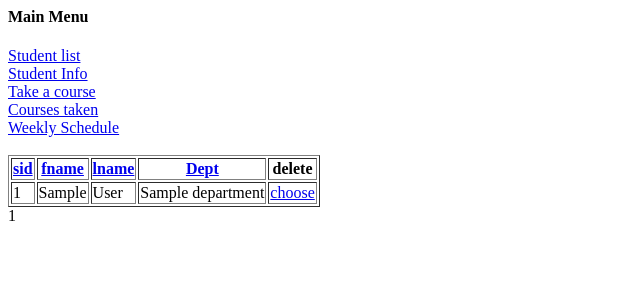
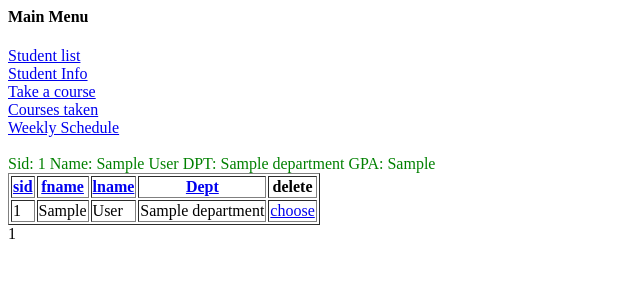
Before and after one commit to mustafaeldikan/uniSystem_take_course, a PHP site: page /student.php in a window 1280 px wide. Shown: the top 300 px of the page, without its empty margins (0-640 px from the left). Run offline with PHP 8.4, Linux system fonts and the light colour scheme; tables that the repository leaves empty or names only in its code hold one stand-in row (values such as "Sample post").

Commit message:
4. commit

```diff
--- a/student.php
+++ b/student.php
@@ -75,6 +75,16 @@ switch ($op) {
 			courseList($studentsDid, $_REQUEST['sid']);
 		}
 		break;
+	case 'chooseStudent':
+		if (!isset($_REQUEST['sid'])) {
+			echo 'Please first choose a student from the list below<br>';
+			studentList($_REQUEST['sid'] ?? '', $_GET['col'] ?? 'sid', $_GET['direct'] ?? 'ASC', $_GET['pageno'] ?? '1');
+		} else {
+
+			studentList($_REQUEST['sid'], $_GET['col'] ?? 'sid', $_GET['direct'] ?? 'ASC', $_GET['pageno'] ?? '1');
+		}
+		break;
+
 	default:
 		studentList($_REQUEST['sid'] ?? '', $_GET['col'] ?? 'sid', $_GET['direct'] ?? 'ASC', $_GET['pageno'] ?? '1');
 }
@@ -96,7 +106,7 @@ function connectToDB()
 function menu()
 {
 	global $connect;
-	$sid = $_REQUEST['sid'] ?? '';
+	$sid = $_REQUEST['sid'] ?? '1';
 	echo "
     <h4>Main Menu</h4>
     <a href='?op=list&sid=$sid'>Student list</a><br>
@@ -106,14 +116,26 @@ function menu()
     <a href='?op=studentSchedule&sid=$sid'>Weekly Schedule</a><br><br>";
 
 	if ($sid) {
-		$stmt = $connect->prepare("SELECT * FROM student WHERE sid = ? LIMIT 1");
+		// Query to join student and take tables to get the grade
+		$stmt = $connect->prepare("
+            SELECT student.sid, student.fname, student.lname, take.grade ,d.dname
+            FROM student
+            LEFT JOIN take ON student.sid = take.sid
+			LEFT JOIN department d ON student.did = d.did
+            WHERE student.sid = ?
+            LIMIT 1
+        ");
 		$stmt->bind_param('i', $sid);
 		$stmt->execute();
 		$result = $stmt->get_result();
 		$stdRow = $result->fetch_assoc();
-		echo "<span style='color:green;'>No: {$stdRow['sid']} Name: {$stdRow['fname']} {$stdRow['lname']}</span><br>";
+
+		// If there are multiple records due to the join, you may want to handle that
+		$grade = $stdRow['grade'] ?? 'N/A'; // Default to 'N/A' if grade is not set
+		echo "<span style='color:green;'>Sid: {$stdRow['sid']} Name: {$stdRow['fname']} {$stdRow['lname']} DPT: {$stdRow['dname']} GPA: {$grade}</span><br>";
 	}
 }
+
 
 function selection($studentsDid, $sid)
 {
@@ -137,32 +159,86 @@ function selection($studentsDid, $sid)
 function courseList($did, $sid)
 {
 	global $connect;
-	$stmt = $connect->prepare("SELECT * FROM course WHERE did = ?");
+	$stmt = $connect->prepare("
+        SELECT c.cid, c.title, c.credits, t.fname AS teacher_fname, t.lname AS teacher_lname
+        FROM course c
+        JOIN teach te ON c.cid = te.cid
+        JOIN teacher t ON te.tid = t.tid
+        WHERE c.did = ?
+    ");
 	$stmt->bind_param('i', $did);
 	$stmt->execute();
 	$result = $stmt->get_result();
 
-	echo "<table border='1'><tr><th>Code</th><th>Title</th><th>Credits</th><th>Take</th></tr>";
+	echo "<table border='1'><tr><th>Code</th><th>Title</th><th>Credits</th><th>Teacher</th><th>Take</th></tr>";
 	while ($row = $result->fetch_assoc()) {
-		echo "<tr><td>{$row['cid']}</td><td>{$row['title']}</td><td>{$row['credits']}</td><td><a href='?op=takeCourse&sid={$sid}&cid={$row['cid']}'>choose</a></td></tr>";
+		$teacherName = $row['teacher_fname'] . ' ' . $row['teacher_lname'];
+		echo "<tr>
+            <td>{$row['cid']}</td>
+            <td>{$row['title']}</td>
+            <td>{$row['credits']}</td>
+            <td>{$teacherName}</td>
+            <td><a href='?op=takeCourse&sid={$sid}&cid={$row['cid']}'>choose</a></td>
+        </tr>";
 	}
 	echo '</table>';
 }
 
+
 function chosenCourses($sid)
 {
 	global $connect;
-	$stmt = $connect->prepare("SELECT * FROM take t JOIN course c ON t.cid = c.cid WHERE t.sid = ?");
+	$stmt = $connect->prepare("
+        SELECT ta.cid, c.title, c.credits, t.fname AS teacher_fname, t.lname AS teacher_lname, SUM(c.credits) OVER() AS summ
+        FROM take ta
+        JOIN course c ON ta.cid = c.cid
+        JOIN teach te ON c.cid = te.cid
+        JOIN teacher t ON te.tid = t.tid
+        WHERE ta.sid = ?
+    ");
 	$stmt->bind_param('i', $sid);
 	$stmt->execute();
 	$result = $stmt->get_result();
 
-	echo "<table border='1'><tr><th>Code</th><th>Title</th><th>Credits</th><th>Delete</th></tr>";
+	$totalCredits = 0;
+	$courses = []; // Store all rows temporarily
+
+	// Fetch the data
 	while ($row = $result->fetch_assoc()) {
-		echo "<tr><td>{$row['cid']}</td><td>{$row['title']}</td><td>{$row['credits']}</td><td><a href='?op=deleteCourse&sid={$sid}&cid={$row['cid']}'>delete</a></td></tr>";
+		$courses[] = $row; // Store each row in an array
+		if ($totalCredits == 0) {
+			$totalCredits = $row['summ']; // Store the total credits from the first row
+		}
+	}
+
+	// Display the total credits above the table
+	echo "<span style='color:green;'>Total Credits: {$totalCredits}</span>";
+
+	// Generate the table
+	echo "<table border='1'>
+    <tr>
+    <th>Code</th>
+    <th>Title</th>
+    <th>Credits</th>
+    <th>Teacher</th>
+    <th>Delete</th>
+    </tr>";
+
+	foreach ($courses as $row) {
+		$teacherName = $row['teacher_fname'] . ' ' . $row['teacher_lname'];
+		echo "<tr>
+            <td>{$row['cid']}</td>
+            <td>{$row['title']}</td>
+            <td>{$row['credits']}</td>
+            <td>{$teacherName}</td>
+            <td><a href='?op=deleteCourse&sid={$sid}&cid={$row['cid']}'>delete</a></td>
+        </tr>";
 	}
 	echo '</table>';
 }
+
+
+
 
 function updateStudent($sid, $fname, $lname, $did, $birthdate, $email)
 {
@@ -212,28 +288,71 @@ function deleteCourse($sid, $cid)
 function updateForm($sid)
 {
 	global $connect;
-	$stmt = $connect->prepare("SELECT student.*, department.email,department.dname FROM student JOIN department ON student.did = department.did WHERE sid = ? LIMIT 1");
+
+	// Fetch student information
+	$stmt = $connect->prepare("SELECT student.*, department.email, department.dname, department.did
+        FROM student
+        JOIN department ON student.did = department.did
+        WHERE student.sid = ? LIMIT 1");
 	$stmt->bind_param('i', $sid);
 	$stmt->execute();
 	$result = $stmt->get_result();
 	$row = $result->fetch_assoc();
 
+	// Fetch department list
+	$deptStmt = $connect->prepare("SELECT did, dname FROM department");
+	$deptStmt->execute();
+	$deptResult = $deptStmt->get_result();
+
+	// Start the form
 	echo "<form method='GET'>
-    <table>
-    <tr><td colspan='2'>Update Student </td></tr>
-    <tr><td>Sid</td><td><input type='text' readonly name='sid' value='{$row['sid']}'></td></tr>
-    <tr><td>Firstname</td><td><input type='text' name='fname' value='{$row['fname']}'></td></tr>
-    <tr><td>Lastname</td><td><input type='text' name='lname' value='{$row['lname']}'></td></tr>
-    <tr><td>Birth Date</td><td><input type='date' name='birthdate' value='{$row['birthdate']}'></td></tr>
-	<tr><td>Did</td><td><input type='text' name='did' value='{$row['did']}'></td></tr>
-    <tr><td>Dept</td><td><input type='text' name='dname' value='{$row['dname']}'></td></tr>
-    <tr><td>Email</td><td><input type='text' name='email' value='{$row['email']}'></td></tr>
-    <tr><td></td><td><input type='submit' name='gonder' value='Save'>
-	<a href='?op=list'>Home</a></td></tr>
+    <table border='1'>
+        <tr>
+		<td rowspan='4'  id='picture'>
+                    <label for='fileInput' style='display: block; text-align: center;cursor: pointer;'>
+					<img src='placeholder-image.png' alt='Picture Here' style='width: 100px; height: 100px;'></label>
+                    <input type='file' id='fileInput' style='opacity: 0;position: absolute;'  name='picture' accept='image/*'>
+                </td>
+            <td>Firstname</td>
+            <td>
+                <input type='text' name='fname' value='{$row['fname']}'>
+            </td>
+
+		<td>Firstname</td>
+            <td>
+                <input type='text' name='lname' value='{$row['lname']}'>
+            </td>
+
+
+        </tr>
+        <tr>
+            <td>Sid</td>
+            <td><input type='text'  name='sid' value='{$row['sid']}'></td>
+            <td>Birthdate</td>
+             <td><input type='date' name='birthdate' value='{$row['birthdate']}'></td>
+        </tr>
+        <tr>
+            <td>Email</td>
+            <td><input type='email' name='email' value='{$row['email']}'></td>
+        </tr>
+        <tr>
+            <td>Dept</td>
+            <td>
+                <select name='did'>";
+	// Populate the select box with departments
+	while ($deptRow = $deptResult->fetch_assoc()) {
+		$selected = ($deptRow['did'] == $row['did']) ? ' selected ' : '';
+		echo "<option value='{$deptRow['did']}'{$selected}>{$deptRow['dname']}</option>";
+	}
+	echo "</select>
+            </td>
+            <td><input type='submit' name='gonder' value='SAVE'> <a href='?op=list'>Home</a></td>
+        </tr>
     </table>
     <input type='hidden' name='op' value='update'>
-    </form>";
+</form>";
 }
+
 
 
 
@@ -246,17 +365,26 @@ function studentList($sidChosen, $col, $dir, $pageNo)
 	$stmt->execute();
 	$result = $stmt->get_result();
 
-	echo "<table border='1'><tr><th><a href='?op=list&col=sid&direct=" . ($dir == 'ASC' ? 'DESC' : 'ASC') . "'>sid</a></th>
-        <th><a href='?op=list&col=fname&direct=" . ($dir == 'ASC' ? 'DESC' : 'ASC') . "'>fname</a></th>
-        <th><a href='?op=list&col=lname&direct=" . ($dir == 'ASC' ? 'DESC' : 'ASC') . "'>lname</a></th>
-        <th><a href='?op=list&col=dname&direct=" . ($dir == 'ASC' ? 'DESC' : 'ASC') . "'>Dept</a></th>
-        <th>delete</th></tr>";
+	echo "<table border='1'>
+    <tr>
+        <th><a href='?op=list&col=sid&direct=" . ($dir == 'ASC' ? 'DESC' : 'ASC') . "&pageno=$pageNo'>sid</a></th>
+        <th><a href='?op=list&col=fname&direct=" . ($dir == 'ASC' ? 'DESC' : 'ASC') . "&pageno=$pageNo'>fname</a></th>
+        <th><a href='?op=list&col=lname&direct=" . ($dir == 'ASC' ? 'DESC' : 'ASC') . "&pageno=$pageNo'>lname</a></th>
+        <th><a href='?op=list&col=dname&direct=" . ($dir == 'ASC' ? 'DESC' : 'ASC') . "&pageno=$pageNo'>Dept</a></th>
+        <th>delete</th>
+    </tr>";
 
 	while ($row = $result->fetch_assoc()) {
 		// If the current row is the chosen student, apply a different background color
 		$bgColor = ($sidChosen == $row['sid']) ? "style='background-color: yellow;'" : "";
-		echo "<tr $bgColor><td>{$row['sid']}</td><td>{$row['fname']}</td><td>{$row['lname']}</td><td>{$row['dname']}</td>
-			<td>" . ($sidChosen != $row['sid'] ? "<a href='?op=chooseStudent&sid={$row['sid']}'>choose</a>" : "Chosen") . "</td></tr>";
+		echo "
+        <tr $bgColor>
+            <td>{$row['sid']}</td>
+            <td>{$row['fname']}</td>
+            <td>{$row['lname']}</td>
+            <td>{$row['dname']}</td>
+            <td>" . ($sidChosen != $row['sid'] ? "<a href='?op=chooseStudent&sid={$row['sid']}&pageno=$pageNo&col=$col&direct=$dir'>choose</a>" : "Chosen") . "</td>
+        </tr>";
 	}
 	echo '</table>';
 
@@ -274,6 +402,7 @@ function studentList($sidChosen, $col, $dir, $pageNo)
 }
 
 
+
 function scheduleStudent($id, $sql)
 {
 	global $connect;
@@ -286,7 +415,7 @@ function scheduleStudent($id, $sql)
 	$schedule = array_fill_keys(range('8', '16'), $Days);
 
 	while ($row = $result->fetch_assoc()) {
-		$hour = (int)$row['hourOfDay'];
+		$hour = (int) $row['hourOfDay'];
 		$day = $row['dayOfWeek'];
 		if (isset($Days[$day])) {
 			$schedule[$hour][$day] =
@@ -299,7 +428,14 @@ function scheduleStudent($id, $sql)
 	echo "<table border='1'>";
 	echo "<tr><td>Hour</td><td>Mon</td><td>Tue</td><td>Wed</td><td>Thu</td><td>Fri</td></tr>";
 	foreach ($schedule as $hour => $days) {
-		echo "<tr><td>$hour</td><td>{$days['M']}&nbsp;</td><td>{$days['T']}&nbsp;</td><td>{$days['W']}&nbsp;</td><td>{$days['H']}&nbsp;</td><td>{$days['F']}&nbsp;</td></tr>";
+		echo "<tr>
+		<td>$hour</td>
+		<td>{$days['M']}&nbsp;</td>
+		<td>{$days['T']}&nbsp;</td>
+		<td>{$days['W']}&nbsp;</td>
+		<td>{$days['H']}&nbsp;</td>
+		<td>{$days['F']}&nbsp;</td>
+		</tr>";
 	}
 	echo '</table>';
 }
@@ -316,4 +452,3 @@ function getStudentDid($sid)
 }
 
 mysqli_close($connect);
-exit;
```
